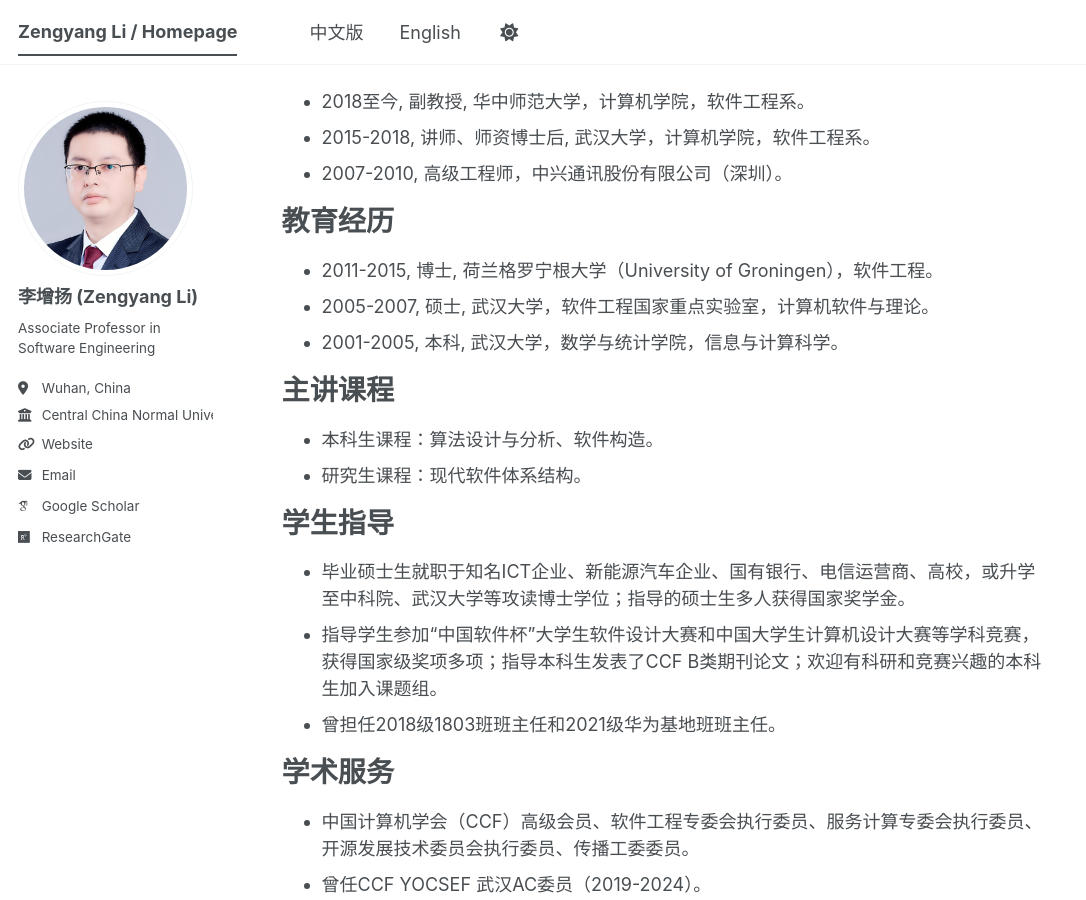
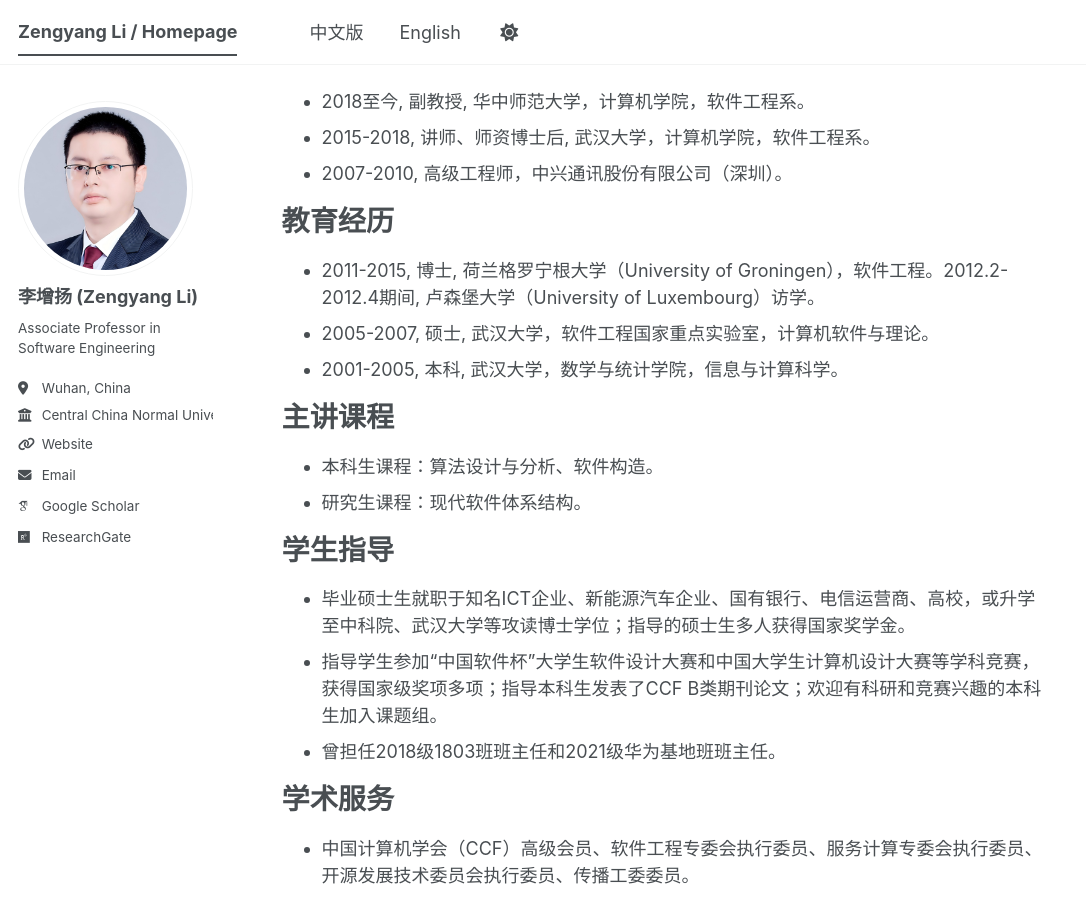
Before and after one commit to zengyang/zengyang.github.io, a Jekyll site: the page built from _pages/about.md, in a window 1280 px wide and 900 px high, scrolled down 595 px. Shown: the whole window, without its empty margins (0-1086 px from the left). Built offline with Jekyll 4.4.1, drawn with Linux system fonts in a browser that asks for light colours; some web fonts are replaced; a script bundle is joined from its source files by our own code; library files that are not in the unit come from our copies.

Commit message:
Update about.md

```diff
--- a/_pages/about.md
+++ b/_pages/about.md
@@ -28,7 +28,7 @@ redirect_from:
 
 教育经历
 ======
-- 2011-2015, 博士, 荷兰格罗宁根大学（University of Groningen），软件工程。
+- 2011-2015, 博士, 荷兰格罗宁根大学（University of Groningen），软件工程。2012.2-2012.4期间, 卢森堡大学（University of Luxembourg）访学。
 - 2005-2007, 硕士, 武汉大学，软件工程国家重点实验室，计算机软件与理论。
 - 2001-2005, 本科, 武汉大学，数学与统计学院，信息与计算科学。
 
```
